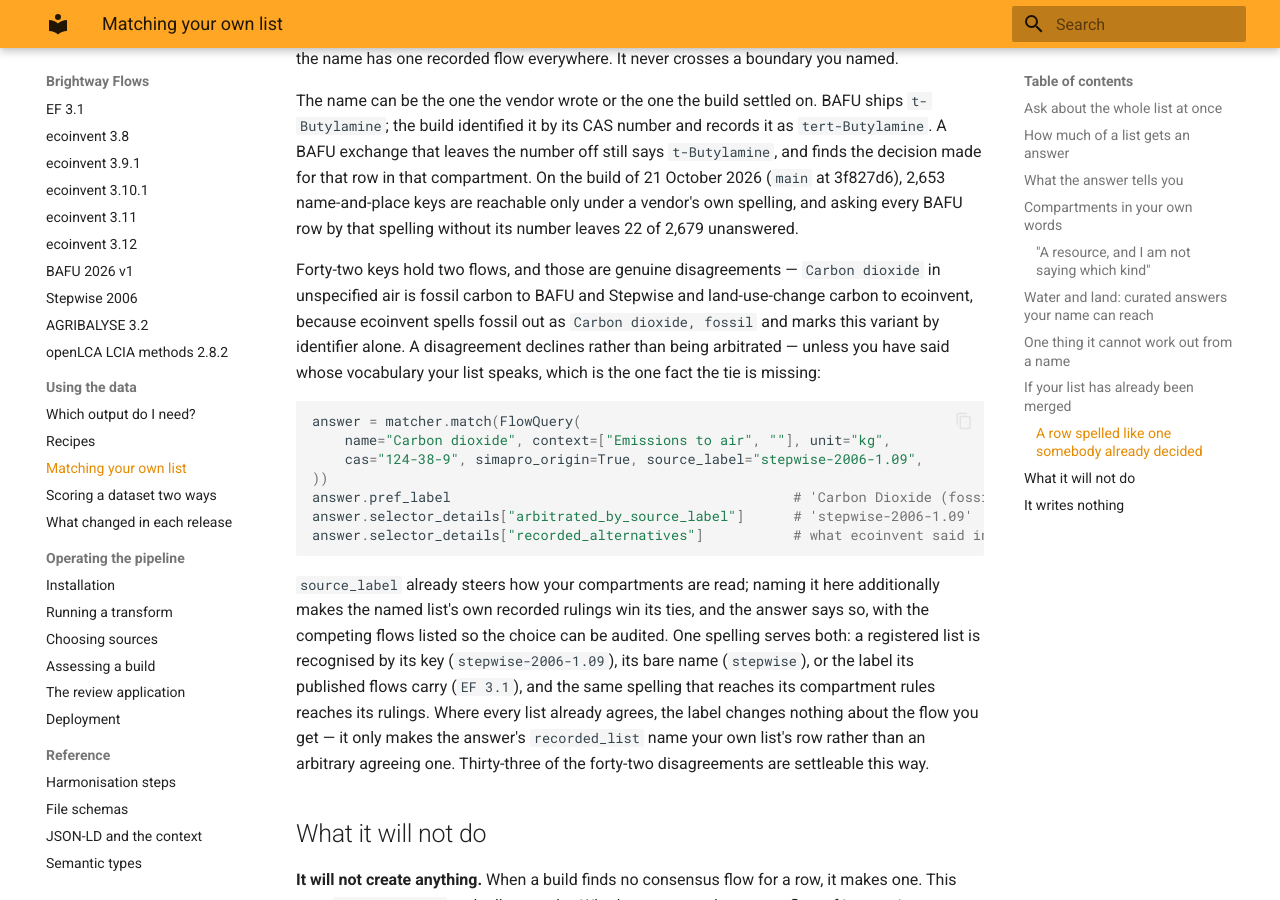
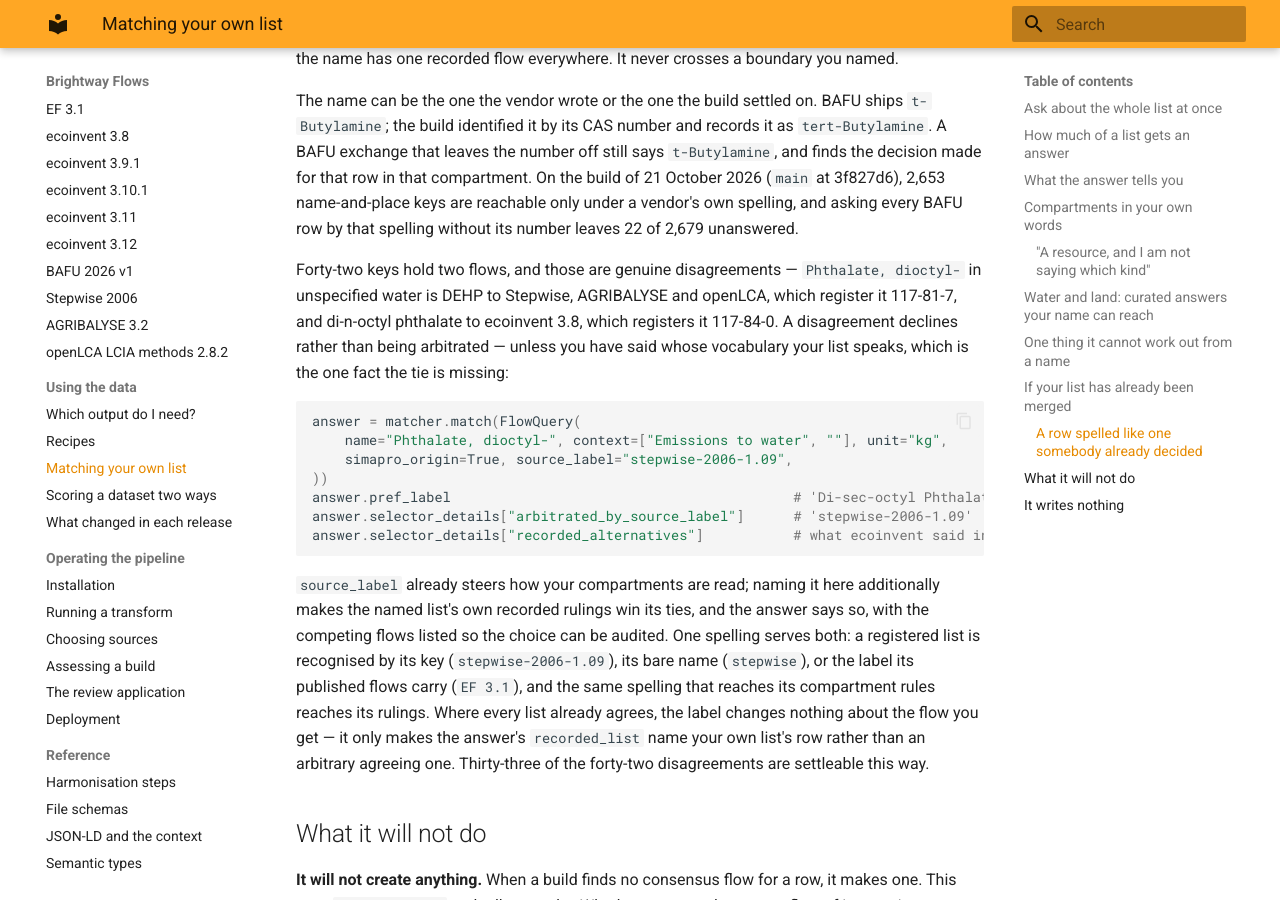
Before and after one commit to brightway-labs/brightway-flows, an MkDocs documentation site: the page built from docs/using/matching-your-own-list.md, in a window 1280 px wide and 900 px high, scrolled down 8968 px. Built offline with MkDocs 1.6.1 and Material for MkDocs 9.7.7, drawn with Linux system fonts in a browser that asks for light colours.

Commit message:
Restate the carbon dioxide claims and the lookup's disagreement example that reading from soil or biomass stock settled
0412's plain carbon dioxide claim now counts seven rows on two substances; the
four ecoinvent from-soil rows it counted are recorded under their own name. The
0669 and 0811 claims about carbon dioxide of unstated origin are met on the
six-list build and lose their pending flag. The recorded-name lookup's example of
a disagreement was plain carbon dioxide in unspecified air, which was the same
artefact: it now answers fossil, and Phthalate, dioctyl- (117-81-7 against
117-84-0) is the example (#435, #359).

````diff
--- a/docs/using/matching-your-own-list.md
+++ b/docs/using/matching-your-own-list.md
@@ -426,18 +426,18 @@
 unanswered.
 
 Forty-two keys hold two flows, and those are genuine disagreements —
-`Carbon dioxide` in unspecified air is fossil carbon to BAFU and Stepwise and
-land-use-change carbon to ecoinvent, because ecoinvent spells fossil out as
-`Carbon dioxide, fossil` and marks this variant by identifier alone. A
-disagreement declines rather than being arbitrated — unless you have said
-whose vocabulary your list speaks, which is the one fact the tie is missing:
+`Phthalate, dioctyl-` in unspecified water is DEHP to Stepwise, AGRIBALYSE and
+openLCA, which register it 117-81-7, and di-n-octyl phthalate to ecoinvent
+3.8, which registers it 117-84-0. A disagreement declines rather than being
+arbitrated — unless you have said whose vocabulary your list speaks, which is
+the one fact the tie is missing:
 
 ```python
 answer = matcher.match(FlowQuery(
-    name="Carbon dioxide", context=["Emissions to air", ""], unit="kg",
-    cas="124-38-9", simapro_origin=True, source_label="stepwise-2006-1.09",
+    name="Phthalate, dioctyl-", context=["Emissions to water", ""], unit="kg",
+    simapro_origin=True, source_label="stepwise-2006-1.09",
 ))
-answer.pref_label                                          # 'Carbon Dioxide (fossil)'
+answer.pref_label                                          # 'Di-sec-octyl Phthalate'
 answer.selector_details["arbitrated_by_source_label"]      # 'stepwise-2006-1.09'
 answer.selector_details["recorded_alternatives"]           # what ecoinvent said instead
 ```
````
Also changed, not shown: 6 other files.
